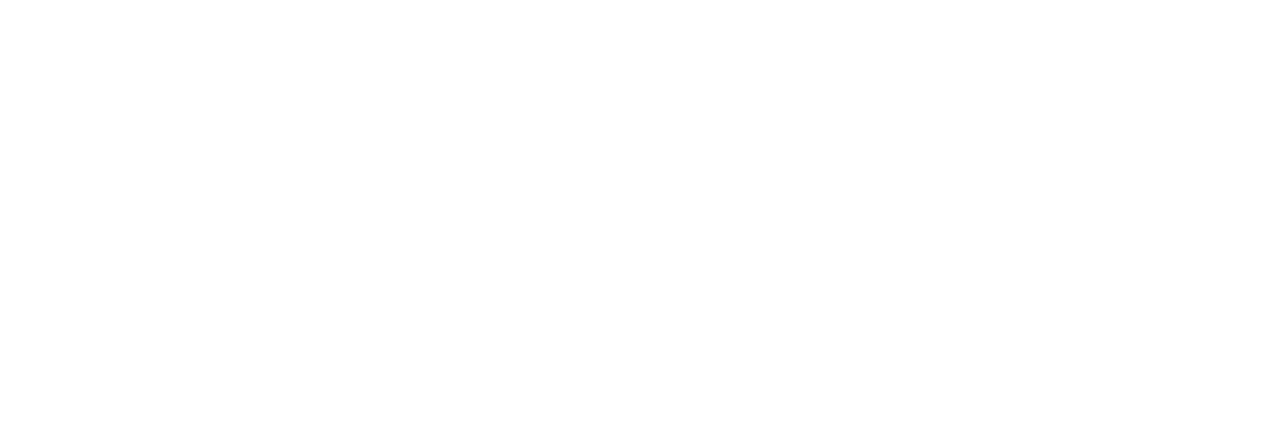
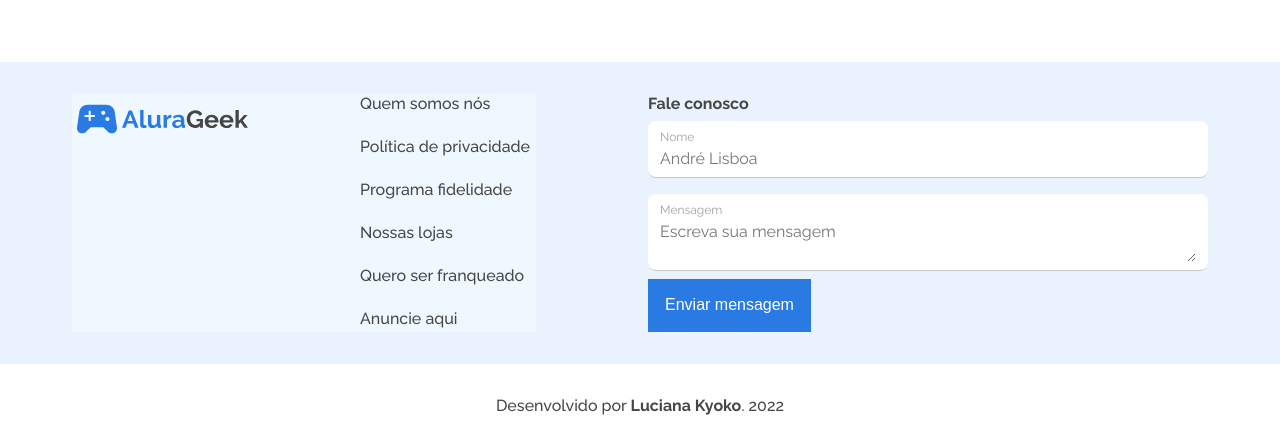
Before and after one commit to lucianakyoko/alura-challenges, a Next.js app in the folder frontend/: page / in a window 1280 px wide. Shown: the part 1571-2015 px from the top of the page. Before the commit the page ends 1633 px from the top, so only its background shows below. Built offline with nearby package versions, Linux system fonts and the light colour scheme.

Commit message:
feat(frontend/screens/HomeScreen): add Footer component

```diff
--- a/frontend/src/screens/HomeScreen/index.jsx
+++ b/frontend/src/screens/HomeScreen/index.jsx
@@ -3,6 +3,7 @@
 import { StarWarsSection } from "./StarWarsSection";
 import { ConsolesSection } from './ConsolesSection';
 import { MiscellaneousSection } from "./MiscellaneousSection";
+import { Footer } from "../../components/Footer";
 
 import {
   HomeScreenContainer,
@@ -20,6 +21,8 @@
         <ConsolesSection />
         <MiscellaneousSection />
       </HomeProductSectionWrapper>
+
+      <Footer />
     </HomeScreenContainer>
   );
 }
```
